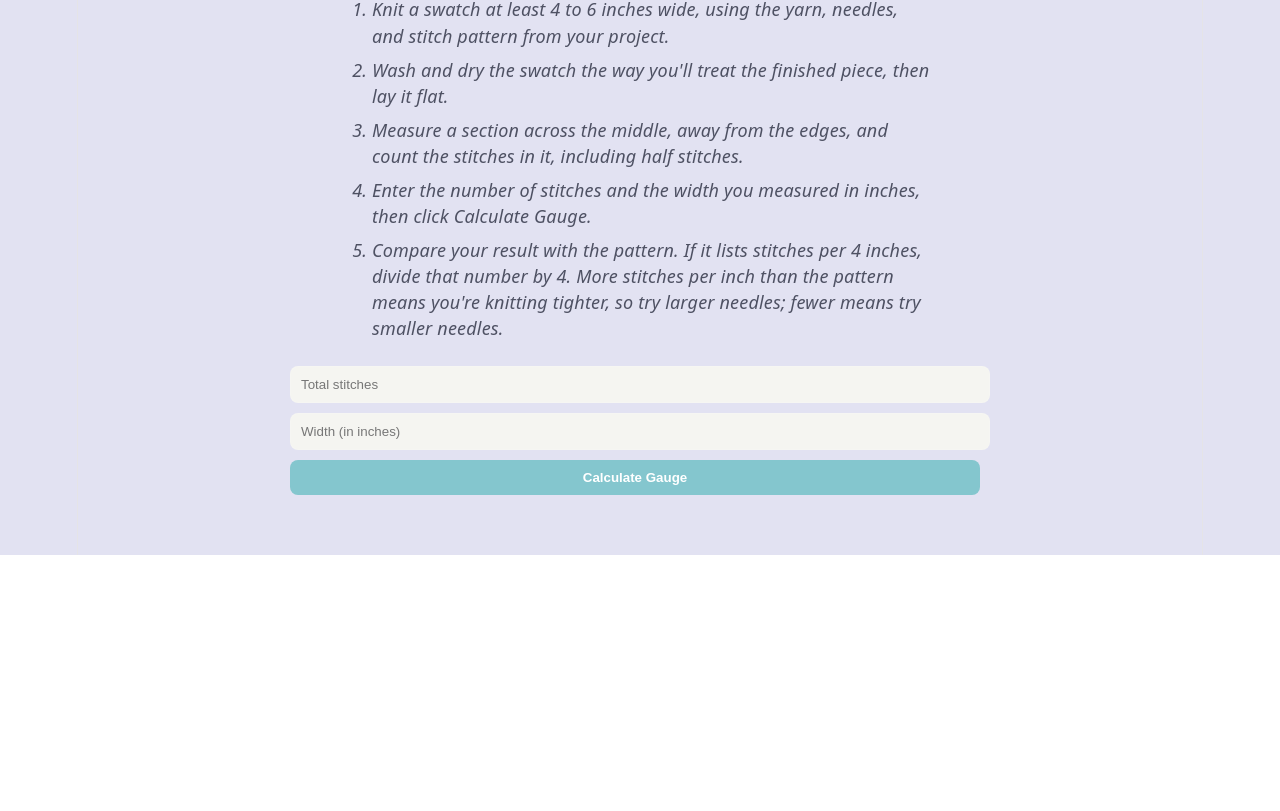
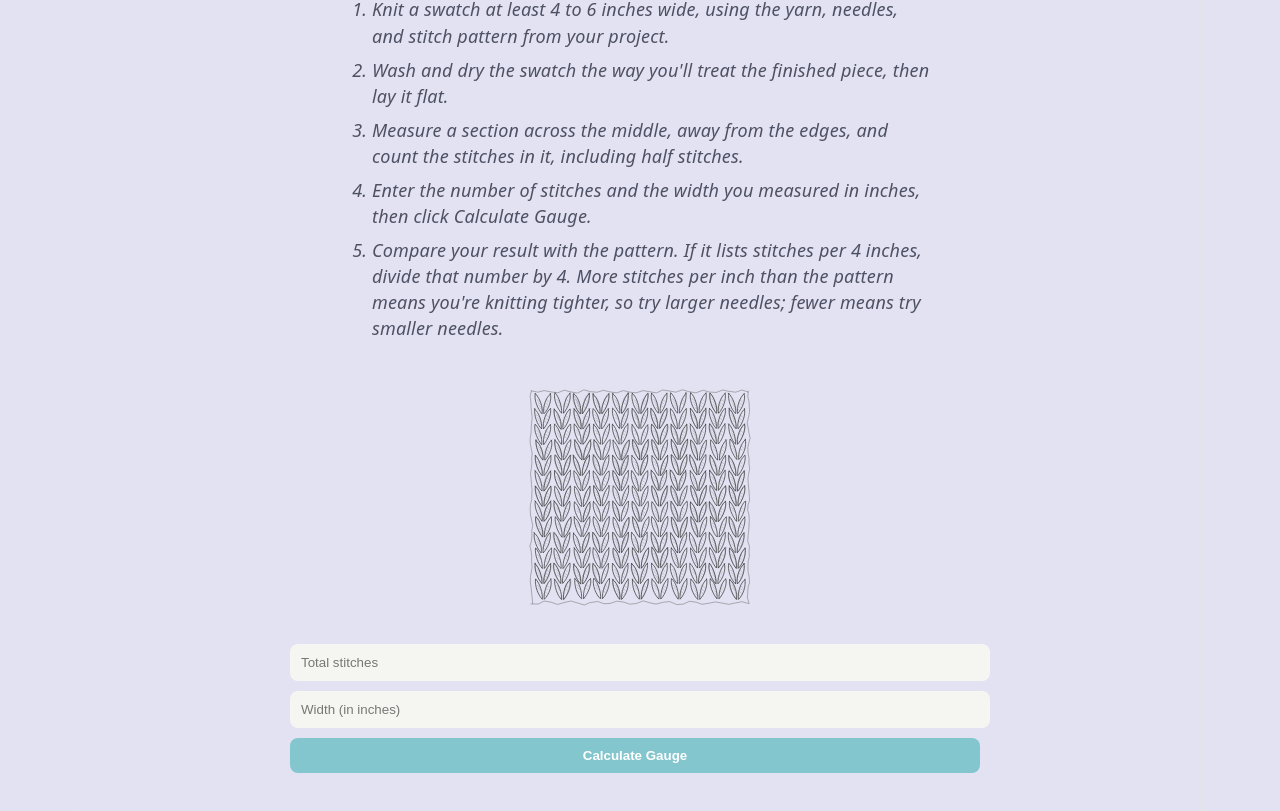
Before and after one commit to ariannecope/knitting-toolkit-app, a React (Vite) app in the folder client/: page /gauge-calculator in a window 1280 px wide. Shown: the part 1074-1885 px from the top of the page. Before the commit the page ends 1629 px from the top, so only its background shows below. Built offline with nearby package versions, Linux system fonts and the light colour scheme.

Commit message:
generated illustration for gauge page

```diff
--- a/client/src/App.css
+++ b/client/src/App.css
@@ -131,6 +131,16 @@ body {
   font-size: 18px;
   line-height: 1.6;
   margin-bottom: 16px;
+}
+
+/* greeting: home title's color in the breed-card name script */
+.home .home-section .home-greeting {
+  color: #7C91C2;
+  font-family: 'Tangerine', cursive;
+  font-weight: 700;
+  font-style: normal;
+  font-size: 37px;
+  line-height: 1.2;
 }
 
 /* about-section portrait: oval, keeping the white border from .image-standard */
@@ -503,6 +513,15 @@ font-style: italic;
   margin-bottom: 8px;
 }
 
+/* stockinette sketch centered above the calculator inputs */
+.gauge-swatch-sketch {
+  display: block;
+  width: 100%;
+  max-width: 260px;
+  height: auto;
+  margin: 32px auto 16px;
+}
+
 .gauge-form {
   display: flex;
   flex-direction: column;
--- a/client/src/pages/GaugeCalculator.jsx
+++ b/client/src/pages/GaugeCalculator.jsx
@@ -1,6 +1,8 @@
 import { useState } from "react";
 // square crop of swatch.jpeg, framed around the knitting for the round photo
 import swatch from "../assets/swatchCircle.jpg";
+// pencil-style drawing of stockinette stitch, shown above the calculator inputs
+import stockinetteSwatch from "../assets/stockinetteSwatch.svg";
 
 export default function GaugeCalculator() {
   const [stitches, setStitches] = useState("");
@@ -82,6 +84,12 @@ export default function GaugeCalculator() {
         </li>
       </ol>
 
+      <img
+        src={stockinetteSwatch}
+        alt="Pencil sketch of a knitted swatch in stockinette stitch, showing columns of V-shaped stitches"
+        className="gauge-swatch-sketch"
+      />
+
       <div className="gauge-form">
         <input
           type="number"
--- a/client/src/pages/Home.jsx
+++ b/client/src/pages/Home.jsx
@@ -22,7 +22,7 @@ export default function Home() {
           alt="Arianne smiling down at a black lamb held in her arms, in front of a weathered barn wall"
           className="image-standard home-portrait"
         />
-        <p>Hello, and welcome!</p>
+        <p className="home-greeting">Hello, and welcome!</p>
         <p>
           I'm Arianne, a lifelong maker, fiber artist, and now a developer.
           I've spent years exploring the possibilities of wool, yarn, and the
```
Also changed, not shown: client/src/assets/stockinetteSwatch.svg (added).
